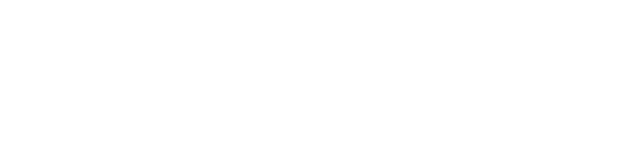
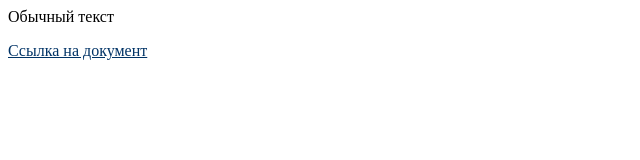
Before and after one commit to Viktor20217/Viktor20217.github.io, a plain HTML site: page index.html in a window 1280 px wide. Shown: the whole page, without its empty margins (0-640 px from the left). Drawn offline with Linux system fonts and the light colour scheme.

Commit message:
Update index.html

```diff
--- a/index.html
+++ b/index.html
@@ -4,7 +4,10 @@
 <title>Warface editing</title>
  </head>
 
- <body>
+ <body link="#003366">
+
+  <p>Обычный текст</p>
+  <p><a href="zoo.html">Ссылка на документ</a></p>
 
  </body>
 </html>
```
